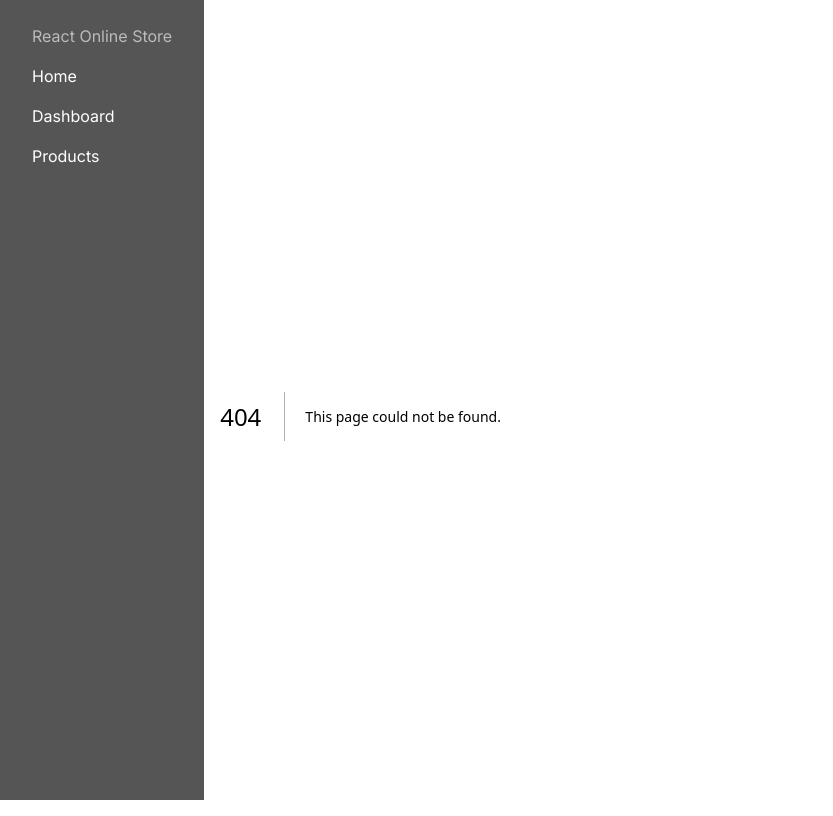
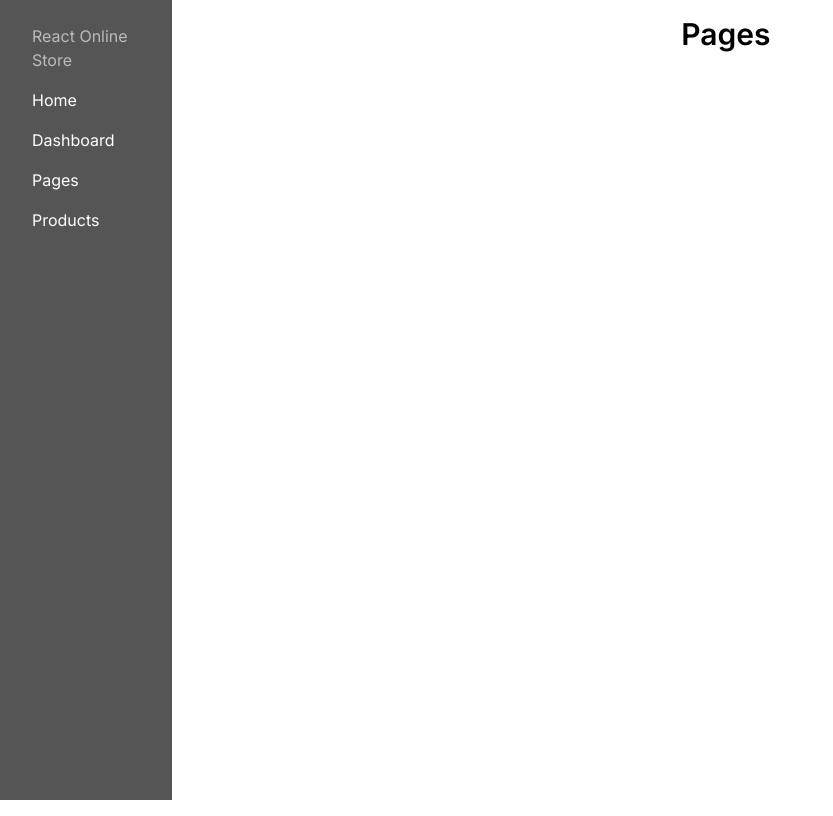
Before and after one commit to rpasechnikov/react-nextjs-playground, a Next.js app: page /pages in a window 1280 px wide. Before the commit this address had no page. Shown: the whole page, without its empty margins (0-833 px from the left). Built offline with nearby package versions, Linux system fonts and the light colour scheme.

Commit message:
Added some tailwind styles + consistent headings + pages store & page

```diff
--- /dev/null
+++ b/app/components/heading.tsx
@@ -0,0 +1,30 @@
+import { ReactNode } from "react";
+
+type HeadingProps = {
+  size: "large" | "medium" | "small";
+  children: ReactNode;
+};
+
+const Heading: React.FC<HeadingProps> = (props) => {
+  const { size, children } = props;
+
+  if (size === "large") {
+    return (
+      <h1 className="text-3xl font-semibold text-center capitalize">
+        {children}
+      </h1>
+    );
+  }
+
+  if (size === "medium") {
+    return <h2 className="text-xl font-medium text-center">{children}</h2>;
+  }
+
+  if (size === "small") {
+    return <h3 className="text-lg text-center">{children}</h3>;
+  }
+
+  return <>{children}</>;
+};
+
+export default Heading;
--- a/app/dashboard/page.tsx
+++ b/app/dashboard/page.tsx
@@ -1,5 +1,11 @@
+import Heading from "../components/heading";
+
 const DashboardPage = () => {
-  return <div>Dashboard page</div>;
+  return (
+    <div>
+      <Heading size="large">Dashboard</Heading>
+    </div>
+  );
 };
 
 export default DashboardPage;
--- a/app/hooks/useNavigation.tsx
+++ b/app/hooks/useNavigation.tsx
@@ -6,6 +6,7 @@ const useNavigation = () => {
     { type: "header", content: "React Online Store" },
     { type: "link", name: "Home", href: "/" },
     { type: "link", name: "Dashboard", href: "/dashboard" },
+    { type: "link", name: "Pages", href: "/pages" },
     { type: "link", name: "Products", href: "/products" },
   ]);
 
--- a/app/layout.tsx
+++ b/app/layout.tsx
@@ -19,7 +19,7 @@ export default function RootLayout({
     <html lang="en">
       <body className={inter.className}>
         <Navbar />
-        <main>{children}</main>
+        <main className="container">{children}</main>
       </body>
     </html>
   );
--- a/app/page.tsx
+++ b/app/page.tsx
@@ -1,3 +1,9 @@
+import Heading from "./components/heading";
+
 export default function Home() {
-  return <div>Home page</div>;
+  return (
+    <div>
+      <Heading size="large">Home</Heading>
+    </div>
+  );
 }
--- /dev/null
+++ b/app/pages/page.tsx
@@ -0,0 +1,19 @@
+"use client";
+
+import Heading from "../components/heading";
+import usePageStore from "../stores/pages";
+
+const PagePage = () => {
+  const pageState = usePageStore();
+
+  return (
+    <div>
+      <Heading size="large">Pages</Heading>
+      {pageState.pages.map((page) => (
+        <span>{page.title}</span>
+      ))}
+    </div>
+  );
+};
+
+export default PagePage;
--- a/app/products/page.tsx
+++ b/app/products/page.tsx
@@ -1,5 +1,11 @@
+import Heading from "../components/heading";
+
 const ProductPage = () => {
-  return <div>Product page</div>;
+  return (
+    <div>
+      <Heading size="large">Products</Heading>
+    </div>
+  );
 };
 
 export default ProductPage;
--- /dev/null
+++ b/app/stores/pages.ts
@@ -0,0 +1,14 @@
+import { create } from "zustand";
+import { Page } from "../types";
+
+interface PageState {
+  pages: Page[];
+  addPage: (newPage: Page) => void;
+}
+
+const usePageStore = create<PageState>()((set) => ({
+  pages: [],
+  addPage: (newPage) => set((state) => ({ pages: [...state.pages, newPage] })),
+}));
+
+export default usePageStore;
--- a/app/types/index.ts
+++ b/app/types/index.ts
@@ -1 +1,2 @@
 export * from "./nav-item";
+export * from "./page";
```
Also changed, not shown: app/types/page.ts (added, +11 -0 lines).
